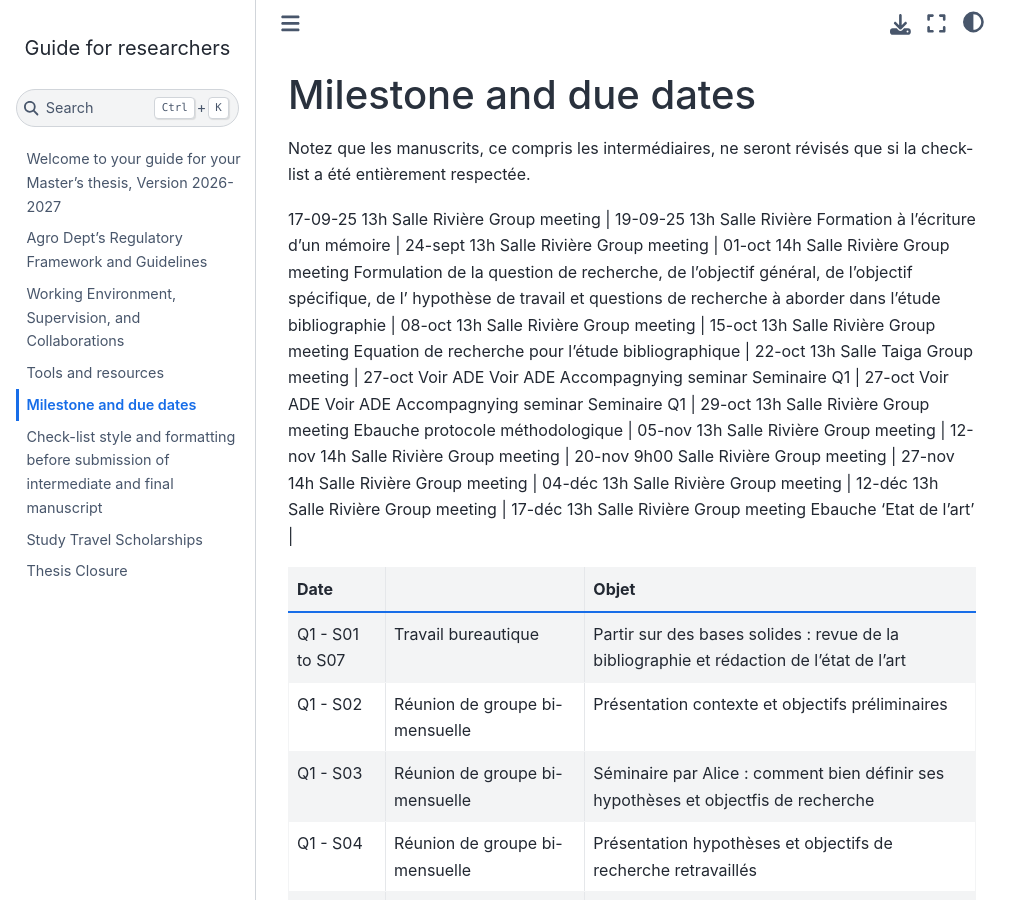
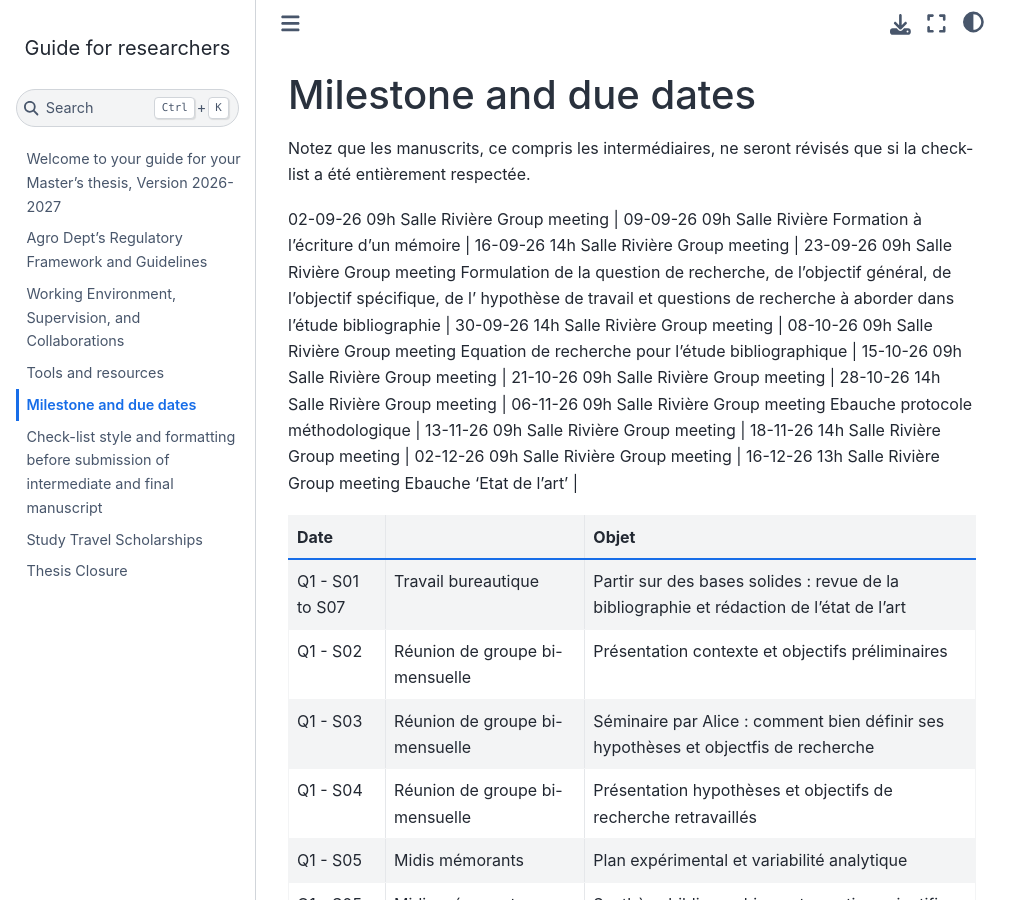
Before and after one commit to GERUlab/guide4researchers, a Jupyter Book: the page built from chapter4.md, in a window 1280 px wide and 900 px high. Shown: the whole window, without its empty margins (0-1031 px from the left). Built offline with Jupyter Book 1.0.4 settings and Sphinx 7.4.7 and the Sphinx Book theme 1.1.4, drawn with Linux system fonts in a browser that asks for light colours.

Commit message:
Update chapter4.md

```diff
--- a/chapter4.md
+++ b/chapter4.md
@@ -2,23 +2,22 @@
 
 Notez que les manuscrits, ce compris les intermédiaires, ne seront révisés que si la check-list a été entièrement respectée.
 
-17-09-25	13h	Salle Rivière 	Group meeting 	  |
-19-09-25	13h	Salle Rivière 	Formation à l'écriture d'un mémoire  |
-24-sept	13h	Salle Rivière 	Group meeting 	  |
-01-oct	14h	Salle Rivière 	Group meeting 	Formulation de la question de recherche, de l'objectif général, de l'objectif spécifique, de l' hypothèse de travail et questions de recherche à aborder dans l'étude bibliographie  |
-08-oct	13h	Salle Rivière 	Group meeting  |
-15-oct	13h	Salle Rivière 	Group meeting 	Equation de recherche pour l'étude bibliographique  |
-22-oct	13h	Salle Taiga	Group meeting 	  |
-27-oct	Voir ADE	Voir ADE	Accompagnying seminar	Seminaire Q1  |
-27-oct	Voir ADE	Voir ADE	Accompagnying seminar	Seminaire Q1  |
-29-oct	13h	Salle Rivière 	Group meeting 	Ebauche protocole méthodologique   |
-05-nov	13h	Salle Rivière 	Group meeting 	  |
-12-nov	14h	Salle Rivière 	Group meeting 	  |
-20-nov	9h00	Salle Rivière 	Group meeting 	  |
-27-nov	14h	Salle Rivière 	Group meeting 	  |
-04-déc	13h	Salle Rivière 	Group meeting 	  |
-12-déc	13h	Salle Rivière 	Group meeting 	  |
-17-déc	13h	Salle Rivière 	Group meeting 	Ebauche 'Etat de l'art'  |
+02-09-26	09h	Salle Rivière 	Group meeting 	  |
+09-09-26	09h	Salle Rivière 	Formation à l'écriture d'un mémoire  |
+16-09-26 14h	Salle Rivière 	Group meeting 	  |
+23-09-26	09h	Salle Rivière 	Group meeting 	Formulation de la question de recherche, de l'objectif général, de l'objectif spécifique, de l' hypothèse de travail et questions de recherche à aborder dans l'étude bibliographie  |
+30-09-26 14h	Salle Rivière 	Group meeting  |
+08-10-26 09h  Salle Rivière 	Group meeting 	Equation de recherche pour l'étude bibliographique  |
+15-10-26 09h	Salle Rivière 	Group meeting 	  |
+21-10-26 09h	Salle Rivière 	Group meeting 	  |
+28-10-26 14h	Salle Rivière 	Group meeting 	  |
+06-11-26 09h	Salle Rivière 	Group meeting 	Ebauche protocole méthodologique   |
+13-11-26 09h	Salle Rivière 	Group meeting 	  |
+18-11-26 14h	Salle Rivière 	Group meeting 	  |
+02-12-26 09h	Salle Rivière 	Group meeting 	  |
+16-12-26 13h	Salle Rivière 	Group meeting 	  Ebauche 'Etat de l'art'  |
+
+
 
 
 
```
